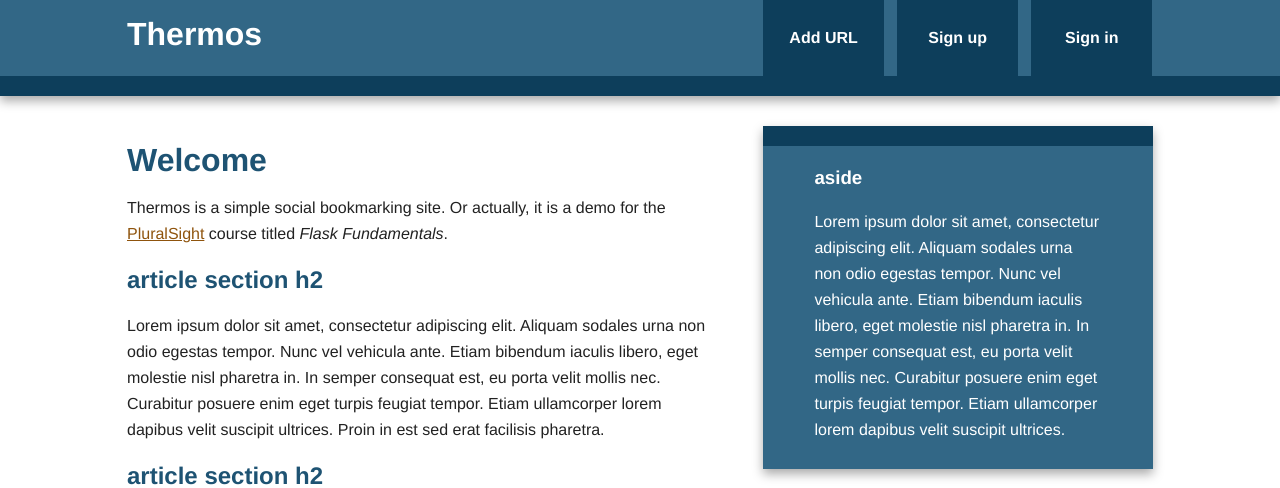
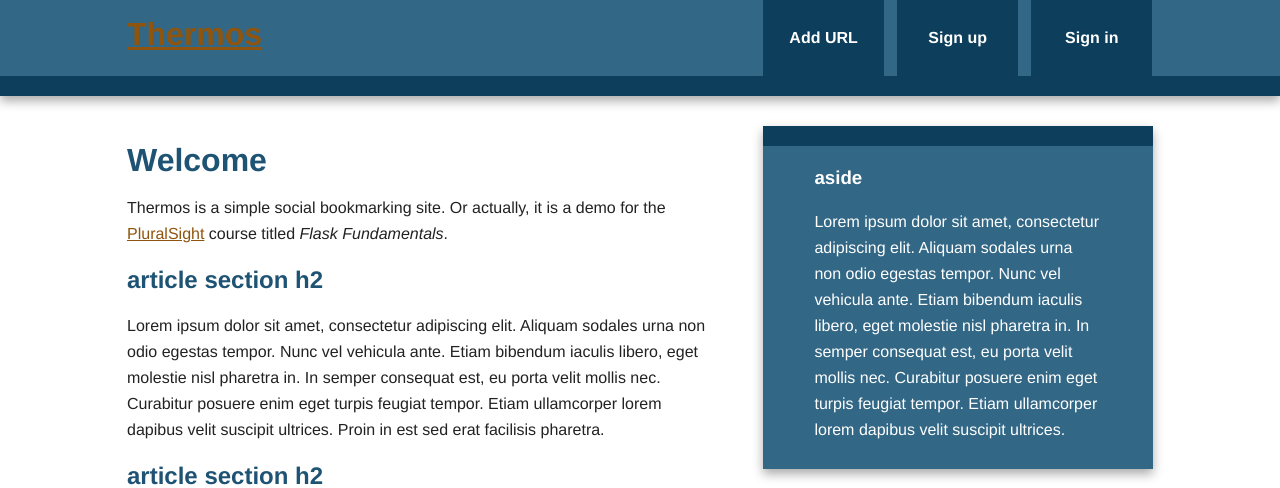
Before and after one commit to davidhammaker/thermos, a Flask app: page / in a window 1280 px wide. Shown: the top 488 px of the page. Run offline with Flask 2, Linux system fonts and the light colour scheme; some libraries are stand-ins or nearby versions.

Commit message:
Make the 'h1' title a link to 'index'

```diff
--- a/thermos/templates/base.html
+++ b/thermos/templates/base.html
@@ -16,7 +16,7 @@
 
         <div class="header-container">
             <header class="wrapper clearfix">
-                <h1 class="title">Thermos</h1>
+                <h1 class="title"><a href="{{ url_for('index') }}">Thermos</a></h1>
                 <nav>
                     <ul>
                         <li><a href="{{ url_for('add') }}">Add URL</a></li>
```
